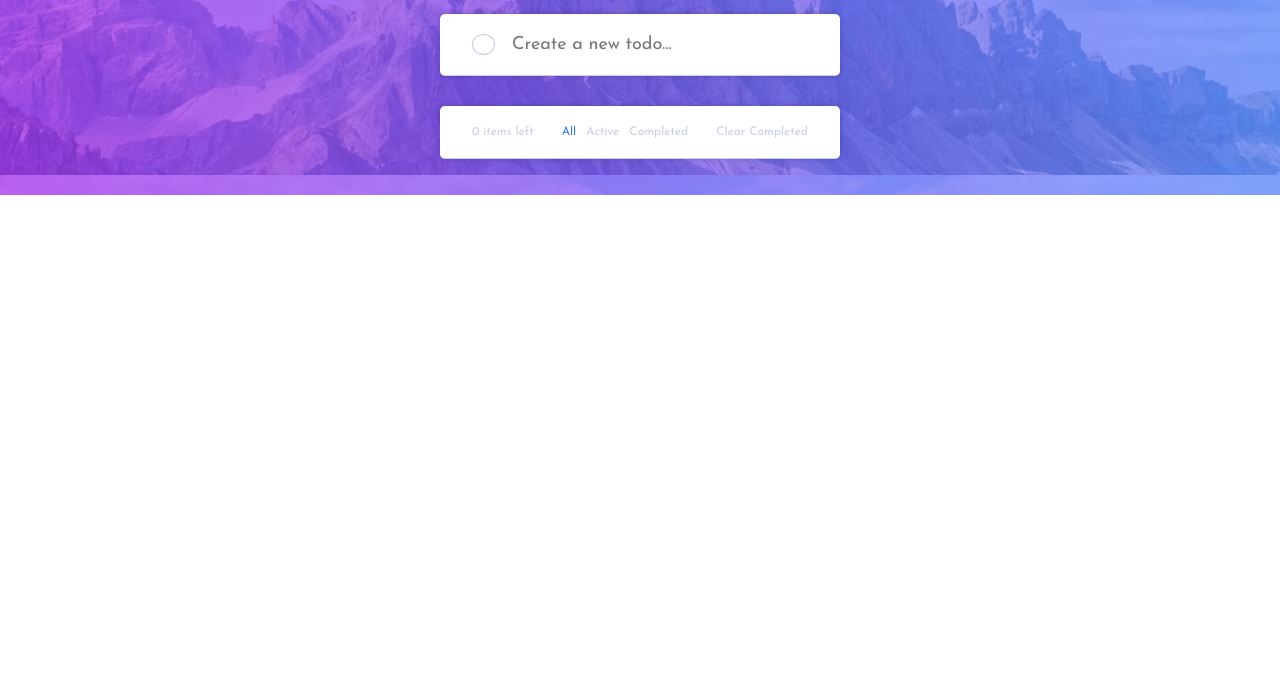
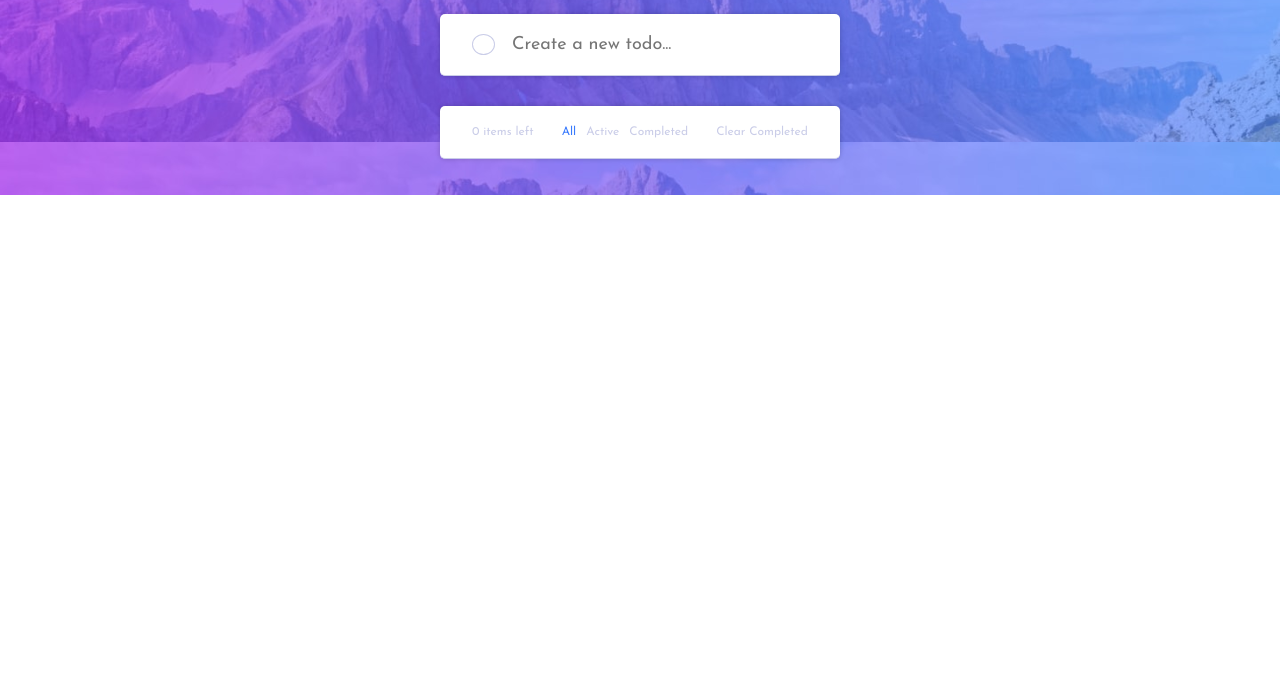
Before and after one commit to Jopt05/todo-app-fem, a plain HTML site: page index.html in a window 1280 px wide. Shown: the part 125-800 px from the top of the page. Drawn offline with nearby package versions, Linux system fonts and the light colour scheme.

Commit message:
Background fixed

```diff
--- a/scripts/htmlComponents/Components.js
+++ b/scripts/htmlComponents/Components.js
@@ -1,7 +1,7 @@
 
 import { Todo } from '../classes/Todo.class.js'
 import { TodoList } from '../classes/TodoList.class.js'
-import { todoList } from '../main.js';
+import { todoList } from '../main.js'
 
 const divTodo = document.querySelector('.content__todos'),
 newTodoInput  = document.querySelector('.new-todo'),
--- a/styles/main.css
+++ b/styles/main.css
@@ -56,6 +56,7 @@ h1 {
     width: 100%;
     height: 40%;
     background-image: url("/images/bg-desktop-light.jpg");
+    background-size: contain;
     display: flex;
     justify-content: center;
     transition: background-image .2s ease-in-out;
```
Also changed, not shown: package-lock.json (added), 1 other file.
